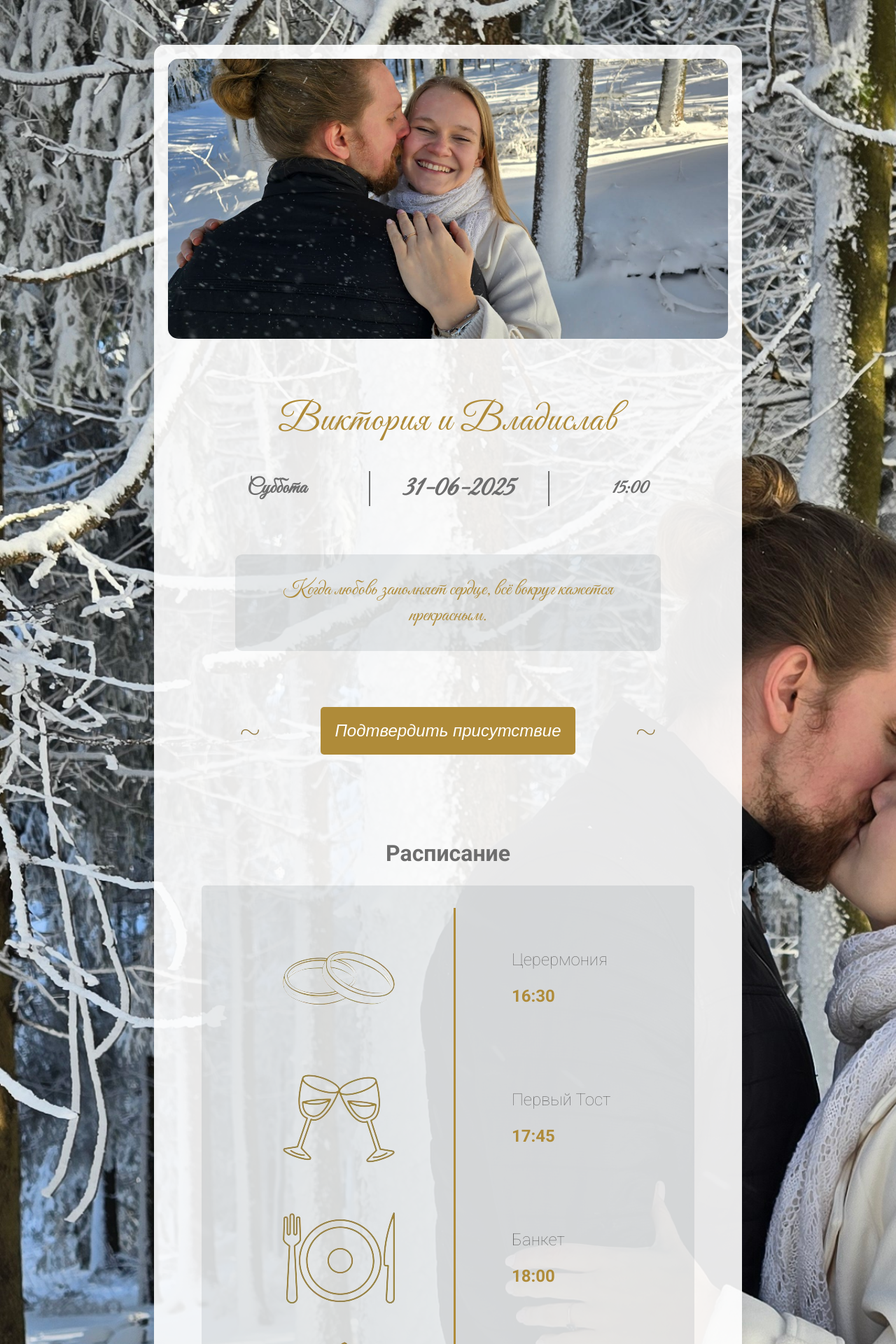
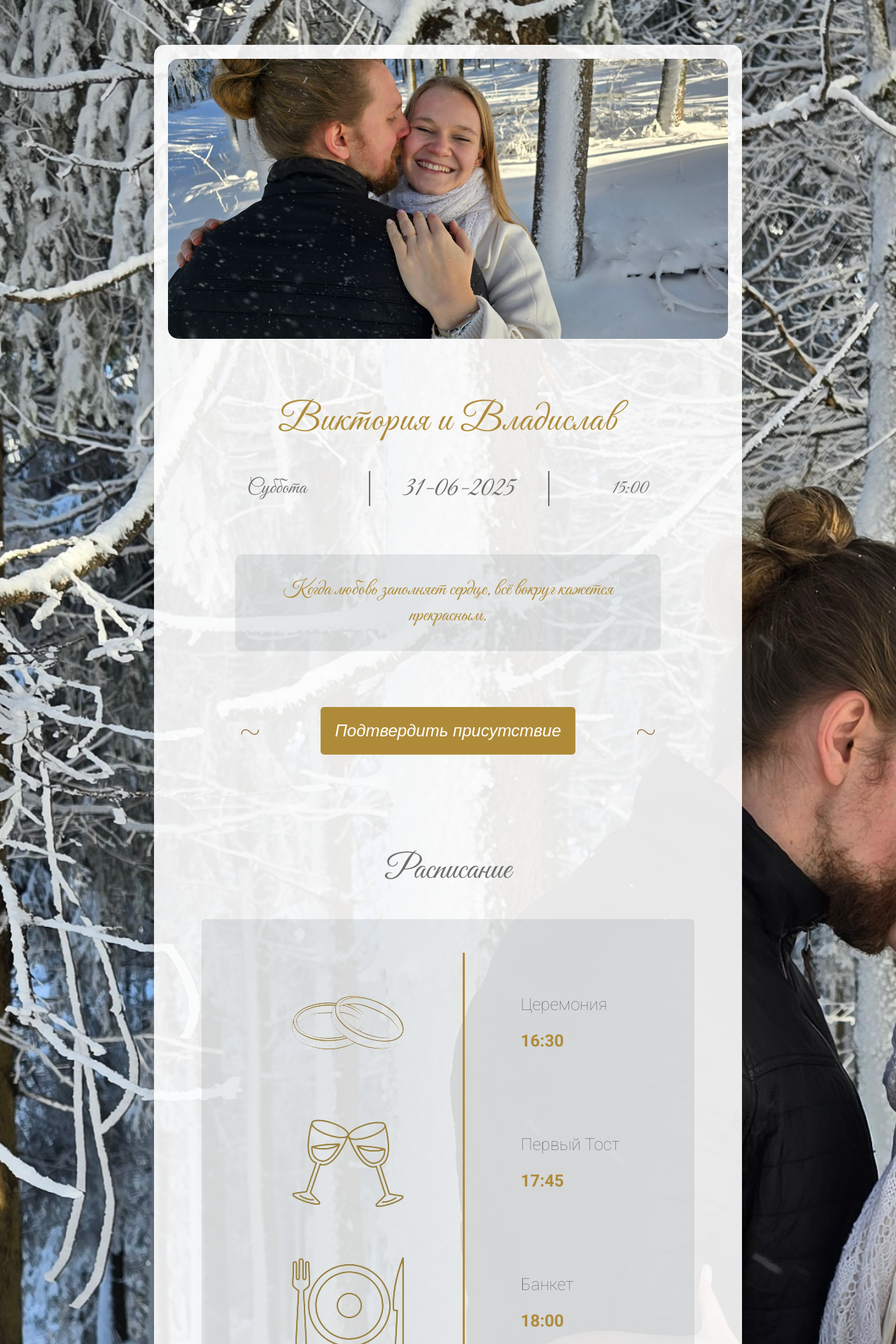
Before and after one commit to vladibuyanov/wedding_invitation, a Flask app: page / in a window 1280 px wide. Shown: the top 1920 px of the page at 70% size. Run offline with Flask 3, Linux system fonts and the light colour scheme; some libraries are stand-ins or nearby versions.

Commit message:
Working on web-responsible

```diff
--- a/static/css/styles.css
+++ b/static/css/styles.css
@@ -41,7 +41,7 @@ h1 {
     color: var(--main-font-color);
 }
 h2 {
-    font-size: 2rem;
+    font-size: 3rem;
 }
 
 /* Кнопки */
@@ -173,6 +173,8 @@ body {
 
         & .dialog-header-buttons {
             align-items: flex-end;
+            margin-bottom: 1rem;
+
             & #close-dialog-button {
                 background-color: var(--button-third-color);
                 padding: 5px 10px;
@@ -248,7 +250,7 @@ body {
         background-color: var(--second-background-color);
         list-style-type: none;
         border-radius: 5px;
-        padding: 2rem;
+        padding: 3rem;
 
         & li {
             display: flex;
@@ -299,14 +301,25 @@ body {
             color: rgba(255, 255, 255, 0.5);
             text-shadow: 1px 1px 0px white;
         }
+        & #place-name:hover {
+            cursor: pointer;
+        }
     }
     & iframe {
-        display: none;
         width: 100%;
-        height: 300px;
         border: none;
         border-radius: 15px;
         margin-top: 20px;
+    }
+    #google-map {
+        opacity: 0;
+        height: 0;
+        transition: opacity 0.5s ease, height 0.5s ease;
+        overflow: hidden;
+    }
+    #google-map.visible {
+        opacity: 1;
+        height: 450px;
     }
 }
 .countdown-div {
@@ -331,15 +344,11 @@ body {
 }
 
 /* Media Queries */
-@media (max-width: 768px) {
-    .container {}
-}
-
-
 @media (max-width: 426px) {
     .section {
         padding: 2rem;
     }
+
     .page-header {
         & .page-header-texts {
             & h1 {
@@ -369,6 +378,7 @@ body {
     }
     .details {
         & ul {
+            padding: 1rem 3rem;
             & li {
                 flex-direction: column;
                 margin: 1rem;
@@ -400,9 +410,6 @@ body {
     & .rspv-dialog {
         width: 75%;
         & .dialog-container {
-            & .dialog-header-buttons {
-                margin-bottom: 1rem;
-            }
             & h2 {
                 font-size: 1.4rem
             }
--- a/static/js/main.js
+++ b/static/js/main.js
@@ -94,16 +94,10 @@ document.addEventListener("DOMContentLoaded", function () {
 /* Map */
 let place_name = document.getElementById("place-name");
 let map = document.getElementById("google-map");
+place_name.addEventListener('click', toggleMap);
 
-place_name.addEventListener('click', OpenMap);
-
-function OpenMap() {
-    if (map.style.display === 'unset') {
-        map.style.display = 'none';
-    }
-    else {
-        map.style.display = 'unset';
-    }
+function toggleMap() {
+    map.classList.toggle('visible');
 }
 
 document.addEventListener('scroll', function() {
--- a/templates/index.html
+++ b/templates/index.html
@@ -23,9 +23,9 @@
         <div class="page-header-texts section">
             <h1 class="names great-vibes-regular">{{ _("Виктория и Владислав") }}</h1>
             <div class="wedding-time great-vibes-regular">
-                <h2>{{ _("Суббота") }}</h2>
-                <h2 class="date">31-06-2025</h2>
-                <h2>15:00</h2>
+                <p>{{ _("Суббота") }}</p>
+                <p class="date">31-06-2025</p>
+                <p>15:00</p>
             </div>
             <blockquote class="quote great-vibes-regular">
                 {{ _("Когда любовь заполняет сердце, всё вокруг кажется прекрасным.") }}
@@ -44,12 +44,12 @@
             </div>
             <form method="dialog">
                 <div class="main-info">
-                    <h2>{{ _("Подтверждение") }}</h2>
+                    <h2 class="great-vibes-regular">{{ _("Подтверждение") }}</h2>
                     <input type="text" name="name" placeholder="{{ _('Ваше имя') }}" required>
                     <input type="text" name="guests" placeholder="{{ _('Количество гостей') }}" required>
                 </div>
                 <div class="alcohol">
-                    <h2>{{ _("Какой алкоголь предпочитаете?") }}</h2>
+                    <h2 class="great-vibes-regular">{{ _("Какой алкоголь предпочитаете?") }}</h2>
                     <div class="alcohol-inner">
                         <div class="alcohol-option">
                             <label for="vine">{{ _("Вино") }}</label>
@@ -70,16 +70,18 @@
                     </div>
                 </div>
             </form>
-            <button id="submit-dialog-button" type="submit">{{ _("Отправить") }}</button>
+            <button id="submit-dialog-button" type="submit" class="great-vibes-regular">
+                {{ _("Отправить") }}
+            </button>
         </div>
     </dialog>
     <div class="details section">
-        <h2>{{ _("Расписание") }}</h2>
+        <h2 class="great-vibes-regular">{{ _("Расписание") }}</h2>
         <ul>
             <li>
                 <img src="/static/images/timeline/rings.png" alt="">
                 <div>
-                    <p>{{ _("Церермония") }}</p>
+                    <p>{{ _("Церемония") }}</p>
                     <strong>16:30</strong>
                 </div>
             </li>
@@ -135,11 +137,11 @@
         </ul>
     </div>
     <div class="gifts section">
-        <h2>{{ _("Детали") }}</h2>
+        <h2 class="great-vibes-regular">{{ _("Детали") }}</h2>
         <p>{{ _("Приносите с собой веселье и радость в душе, а подарки в конверте! Мы будем благодарны за любой вклад в наше будущее!") }}</p>
     </div>
     <div class="map section">
-        <h2>{{ _("Место проведения") }}</h2>
+        <h2 class="great-vibes-regular">{{ _("Место проведения") }}</h2>
         <p style="display: none;">{{ _("Наша свадьба будет проходить в 'PAVLUS Pub & Restaurant' по адресу 'SNP 444/197, 935 41 Tekovské Lužany'") }}</p>
         <div class="image-place">
             <h2 id="place-name" class="great-vibes-regular">{{ _("Pavlus Pub & Restaurant") }}</h2>
```
Also changed, not shown: translations/sk/LC_MESSAGES/messages.po, 2 other files.
